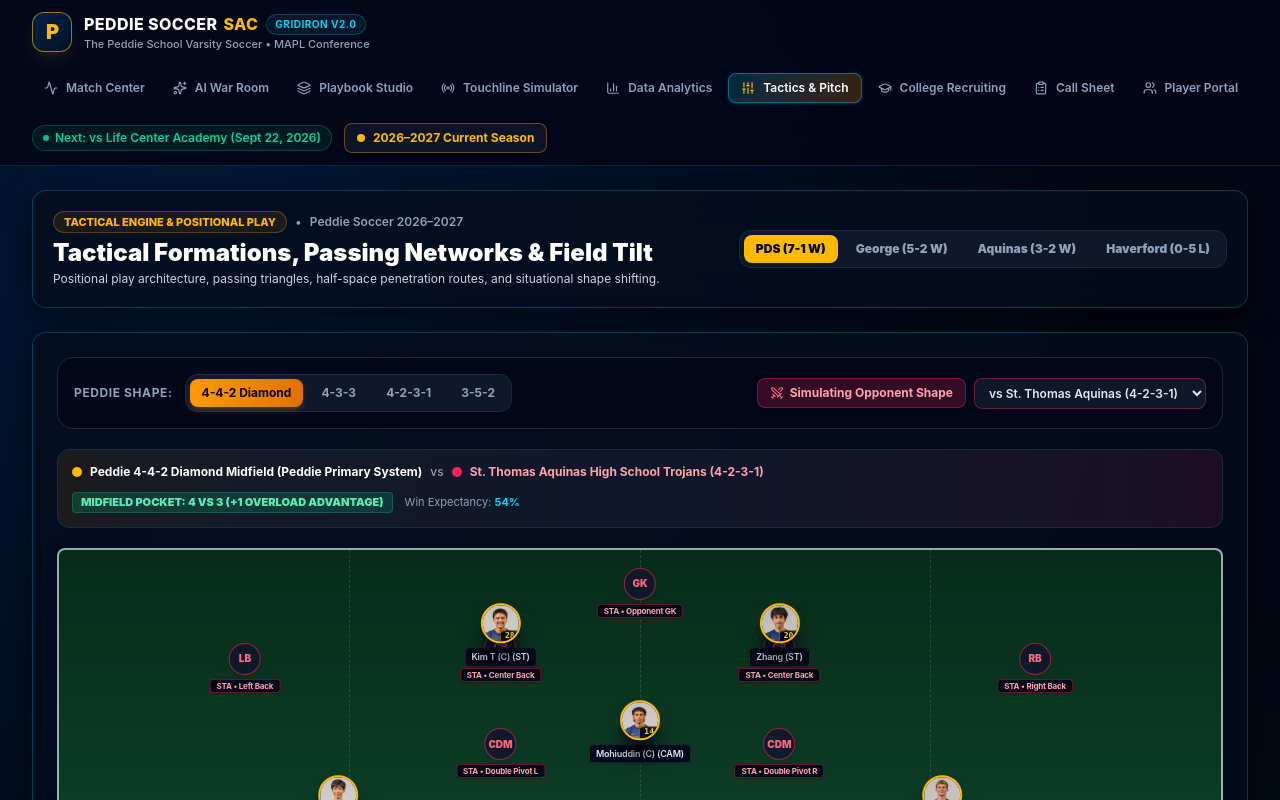
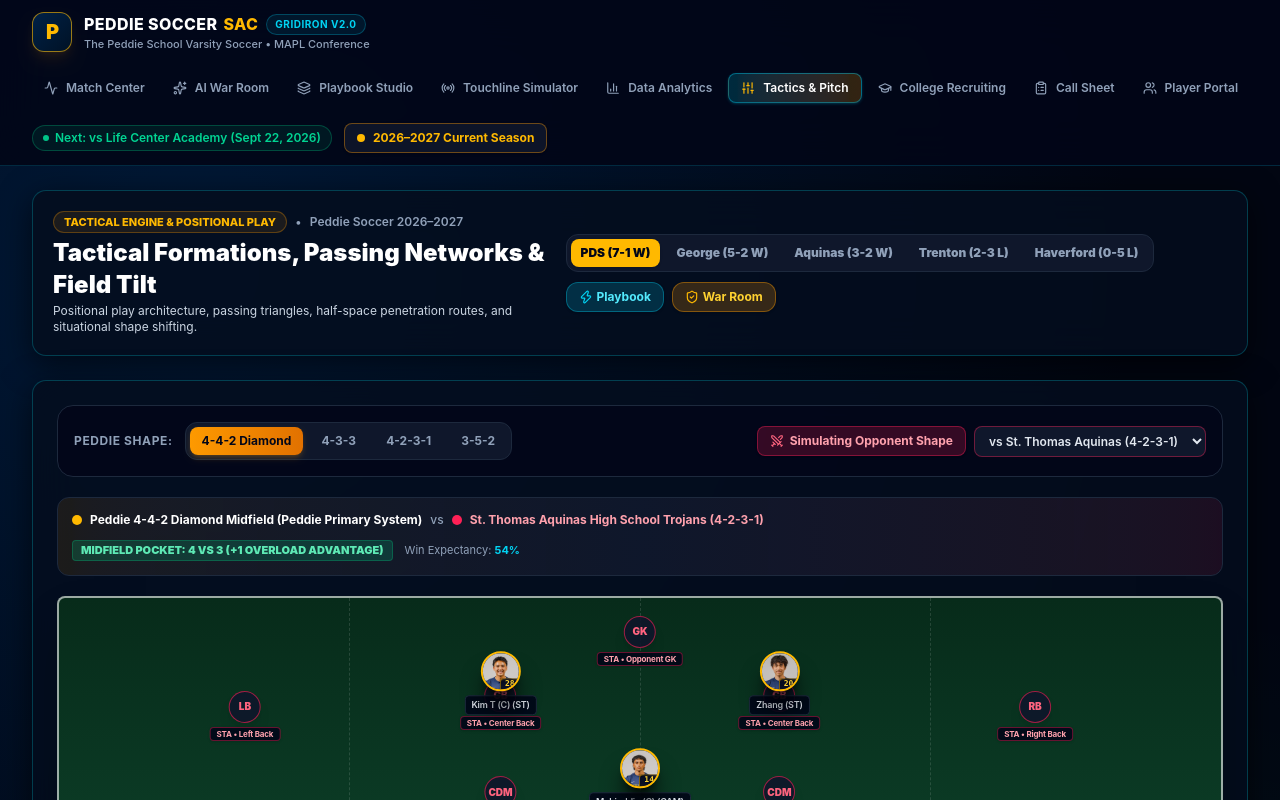
Before and after one commit to jeetpsinha-max/Soccer, a Next.js app: page /dashboard/tactics in a window 1280 px wide. Shown: the top 800 px of the page. Built offline with nearby package versions, Linux system fonts and the light colour scheme.

Commit message:
feat(polish): integrate council war room & simulator launch into opponent scouting and add Trenton Central tactical data

```diff
--- a/src/app/dashboard/scouting/page.tsx
+++ b/src/app/dashboard/scouting/page.tsx
@@ -161,6 +161,34 @@ export default function ScoutingPage() {
               </div>
             );
           })()}
+        </div>
+
+        {/* Multi-Agent Council & Tactical Action Bar */}
+        <div className="flex flex-wrap items-center gap-3 p-3 rounded-xl bg-slate-950/90 border border-slate-800">
+          <Link
+            href="/dashboard/war-room"
+            className="flex items-center gap-1.5 px-4 py-2 rounded-lg bg-gradient-to-r from-amber-500 to-amber-600 hover:from-amber-400 hover:to-amber-500 text-slate-950 text-xs font-black shadow-md transition"
+          >
+            <Sparkles className="w-3.5 h-3.5" /> Convene War Room vs {selectedScout.shortName}
+          </Link>
+          <Link
+            href="/dashboard/simulator"
+            className="flex items-center gap-1.5 px-4 py-2 rounded-lg bg-gradient-to-r from-emerald-500 to-teal-600 hover:from-emerald-400 hover:to-teal-500 text-slate-950 text-xs font-black shadow-md transition"
+          >
+            <Activity className="w-3.5 h-3.5" /> Simulate Match vs {selectedScout.shortName}
+          </Link>
+          <Link
+            href="/dashboard/playbook"
+            className="flex items-center gap-1.5 px-4 py-2 rounded-lg bg-slate-900 hover:bg-slate-800 text-cyan-300 border border-slate-700 text-xs font-bold transition"
+          >
+            <Layers className="w-3.5 h-3.5" /> Counter-Tactics Playbook
+          </Link>
+          <Link
+            href="/dashboard/call-sheet"
+            className="flex items-center gap-1.5 px-4 py-2 rounded-lg bg-slate-900 hover:bg-slate-800 text-slate-300 border border-slate-700 text-xs font-bold transition ml-auto"
+          >
+            Sideline Call Sheet
+          </Link>
         </div>
 
         {/* Overview */}
--- a/src/app/dashboard/tactics/page.tsx
+++ b/src/app/dashboard/tactics/page.tsx
@@ -1,6 +1,7 @@
 'use client';
 
 import React from 'react';
+import Link from 'next/link';
 import { FormationBoard } from '@/components/pitch/FormationBoard';
 import { useSeason } from '@/context/SeasonContext';
 import { FORMATIONS_CONFIG } from '@/lib/soccer-data';
@@ -8,7 +9,7 @@ import { Layers, Activity, Compass, ShieldCheck, Zap, TrendingUp } from 'lucide-
 
 export default function TacticsPage() {
   const { activeFormation } = useSeason();
-  const [tacticsMatch, setTacticsMatch] = React.useState<'pds' | 'george' | 'aquinas' | 'haverford'>('pds');
+  const [tacticsMatch, setTacticsMatch] = React.useState<'pds' | 'george' | 'aquinas' | 'trenton' | 'haverford'>('pds');
   const config = FORMATIONS_CONFIG[activeFormation] || FORMATIONS_CONFIG['4-4-2'];
 
   const MATCH_TACTICS_DATA = {
@@ -63,6 +64,23 @@ export default function TacticsPage() {
       strikerDesc: 'Game Winner 81\' | Towering header from Cuchera corner',
       xtStriker: '+2.48'
     },
+    trenton: {
+      title: 'Trenton Central (2-3 L)',
+      tiltLabel: 'AVG 53.8% PEDDIE TILT',
+      periodTilt: [
+        { period: 'Period 1: 0\' - 20\' (Tommy Kim 19\' Equalizer & Transition Battle)', pct: '52% Peddie', width: 'w-[52%]', color: 'bg-cyan-500' },
+        { period: 'Period 2: 20\' - 40\' (Jeffrey Zhang 38\' Strike & Diamond Control)', pct: '56% Peddie', width: 'w-[56%]', color: 'bg-amber-500' },
+        { period: 'Period 3: 40\' - 60\' (High Physical Duels & Counter Traps)', pct: '49% Peddie', width: 'w-[49%]', color: 'bg-slate-400' },
+        { period: 'Period 4: 60\' - 80\' (Late Lockout Pressure & Box Scramble)', pct: '51% Peddie', width: 'w-[51%]', color: 'bg-slate-400' }
+      ],
+      hubTharney: 'Midfield Combat Pivot | Tackles: 7 | Acc: 89.1%',
+      xtTharney: '+2.95',
+      hubMohiuddin: 'Playmaker Link | Half-space Passes: 8 | xA: 1.10',
+      xtMohiuddin: '+2.80',
+      hubStriker: '#28 Tommy Kim & #20 Jeffrey Zhang',
+      strikerDesc: 'Combined 2 Goals in intense physical road clash',
+      xtStriker: '+2.85'
+    },
     haverford: {
       title: 'The Haverford School (0-5 L)',
       tiltLabel: 'AVG 41.2% PEDDIE TILT',
@@ -89,7 +107,7 @@ export default function TacticsPage() {
       {/* Header */}
       <div className="glass-panel p-5 border border-amber-500/30 flex flex-col md:flex-row items-start md:items-center justify-between gap-4">
         <div>
-          <div className="flex items-center gap-2 mb-1">
+          <div className="flex items-center gap-2 mb-1 flex-wrap">
             <span className="px-2.5 py-0.5 rounded-full bg-amber-500/10 border border-amber-500/30 text-amber-400 font-extrabold text-[11px] uppercase">
               TACTICAL ENGINE & POSITIONAL PLAY
             </span>
@@ -104,11 +122,12 @@ export default function TacticsPage() {
           </p>
         </div>
 
-        {/* Match Selector Buttons */}
+        {/* Quick Hub Navigation & Match Selector */}
+        <div className="flex flex-col sm:flex-row items-start sm:items-center gap-2.5 flex-wrap">
           <div className="flex items-center gap-1.5 p-1 rounded-xl bg-slate-900 border border-slate-800 flex-wrap">
             <button
               onClick={() => setTacticsMatch('pds')}
-            className={`px-3 py-1.5 rounded-lg text-xs font-black transition ${
+              className={`px-2.5 py-1.5 rounded-lg text-xs font-black transition ${
                 tacticsMatch === 'pds' ? 'bg-amber-400 text-slate-950 shadow' : 'text-slate-400 hover:text-white'
               }`}
             >
@@ -116,7 +135,7 @@ export default function TacticsPage() {
             </button>
             <button
               onClick={() => setTacticsMatch('george')}
-            className={`px-3 py-1.5 rounded-lg text-xs font-black transition ${
+              className={`px-2.5 py-1.5 rounded-lg text-xs font-black transition ${
                 tacticsMatch === 'george' ? 'bg-amber-400 text-slate-950 shadow' : 'text-slate-400 hover:text-white'
               }`}
             >
@@ -124,20 +143,44 @@ export default function TacticsPage() {
             </button>
             <button
               onClick={() => setTacticsMatch('aquinas')}
-            className={`px-3 py-1.5 rounded-lg text-xs font-black transition ${
+              className={`px-2.5 py-1.5 rounded-lg text-xs font-black transition ${
                 tacticsMatch === 'aquinas' ? 'bg-amber-400 text-slate-950 shadow' : 'text-slate-400 hover:text-white'
               }`}
             >
               Aquinas (3-2 W)
             </button>
             <button
+              onClick={() => setTacticsMatch('trenton')}
+              className={`px-2.5 py-1.5 rounded-lg text-xs font-black transition ${
+                tacticsMatch === 'trenton' ? 'bg-amber-400 text-slate-950 shadow' : 'text-slate-400 hover:text-white'
+              }`}
+            >
+              Trenton (2-3 L)
+            </button>
+            <button
               onClick={() => setTacticsMatch('haverford')}
-            className={`px-3 py-1.5 rounded-lg text-xs font-black transition ${
+              className={`px-2.5 py-1.5 rounded-lg text-xs font-black transition ${
                 tacticsMatch === 'haverford' ? 'bg-amber-400 text-slate-950 shadow' : 'text-slate-400 hover:text-white'
               }`}
             >
               Haverford (0-5 L)
             </button>
+          </div>
+
+          <div className="flex items-center gap-2">
+            <Link
+              href="/dashboard/playbook"
+              className="px-3 py-1.5 rounded-xl bg-cyan-500/20 hover:bg-cyan-500/30 text-cyan-300 border border-cyan-500/40 text-xs font-bold transition flex items-center gap-1 shadow"
+            >
+              <Zap className="w-3.5 h-3.5 text-cyan-400" /> Playbook
+            </Link>
+            <Link
+              href="/dashboard/war-room"
+              className="px-3 py-1.5 rounded-xl bg-amber-500/20 hover:bg-amber-500/30 text-amber-300 border border-amber-500/40 text-xs font-bold transition flex items-center gap-1 shadow"
+            >
+              <ShieldCheck className="w-3.5 h-3.5 text-amber-400" /> War Room
+            </Link>
+          </div>
         </div>
       </div>
 
```
Lines whose indentation alone changed are shown as unchanged.
